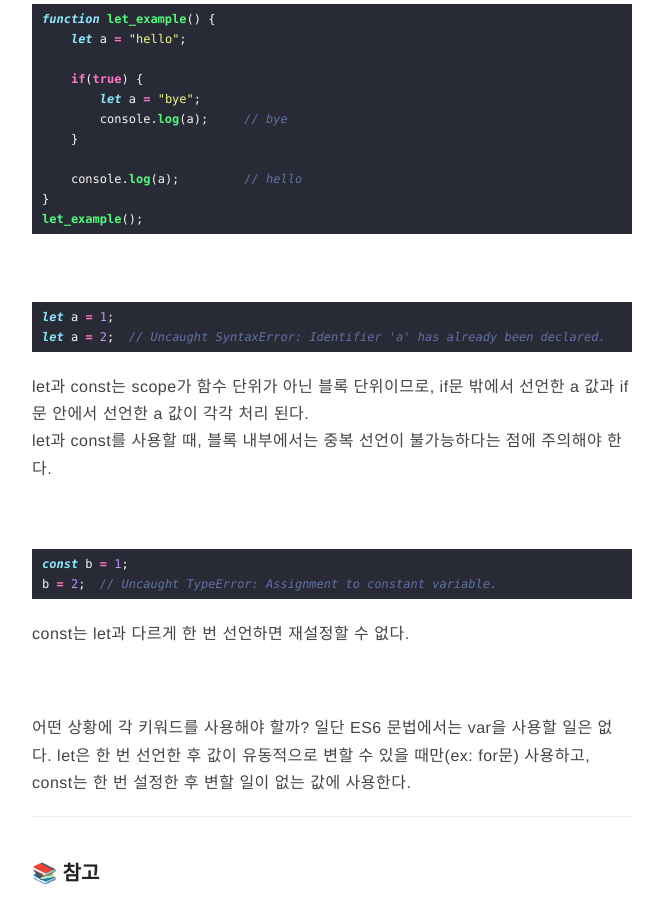
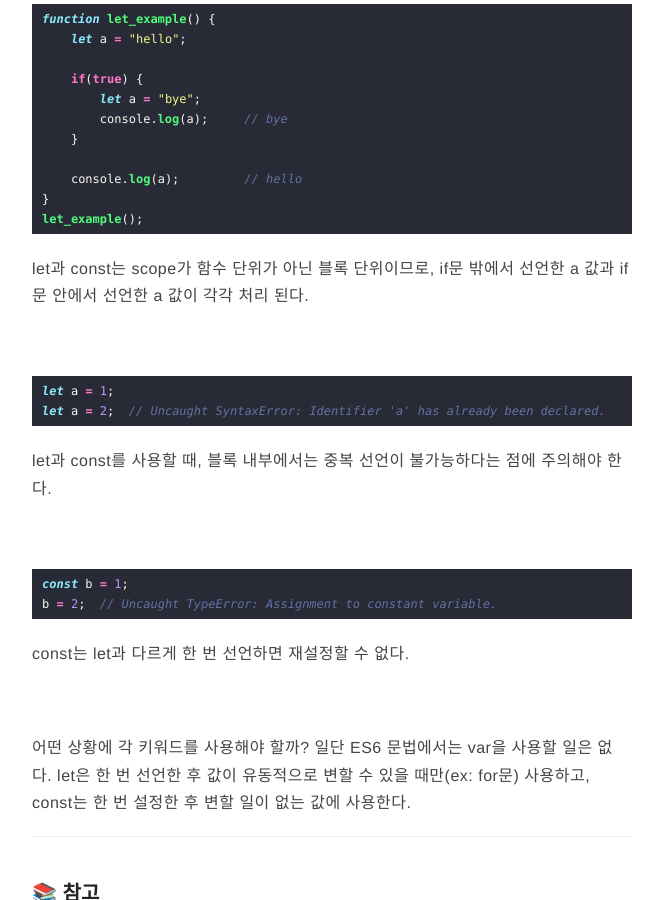
Before and after one commit to Joie-Kim/Joie-Kim.github.io, a Jekyll site: the page built from _posts/2020-12-11-ES6-variable.markdown, in a window 1280 px wide and 900 px high, scrolled down 961 px. Shown: the whole window, without its empty margins (308-971 px from the left). Built offline with Jekyll 4.4.1, drawn with Linux system fonts in a browser that asks for light colours; comment, search, counter and statistics services are not loaded; part of the change alters nothing that is shown.

````diff
--- a/_posts/2020-12-11-ES6-variable.markdown
+++ b/_posts/2020-12-11-ES6-variable.markdown
@@ -1,7 +1,7 @@
 ---
 title: "ES6의 const와 let"
 layout: post
-date: 2020-12-11 23:00
+date: 2020-12-11 22:00
 tag:
 - 용어_정리
 - JS
@@ -52,6 +52,7 @@ function let_example() {
 }
 let_example();
 ```
+let과 const는 scope가 함수 단위가 아닌 블록 단위이므로, if문 밖에서 선언한 a 값과 if문 안에서 선언한 a 값이 각각 처리 된다.
 
 <br>
 
@@ -59,7 +60,6 @@ let_example();
 let a = 1;
 let a = 2;  // Uncaught SyntaxError: Identifier 'a' has already been declared.
 ```
-let과 const는 scope가 함수 단위가 아닌 블록 단위이므로, if문 밖에서 선언한 a 값과 if문 안에서 선언한 a 값이 각각 처리 된다.<br>
 let과 const를 사용할 때, 블록 내부에서는 중복 선언이 불가능하다는 점에 주의해야 한다.
 
 <br>
````
